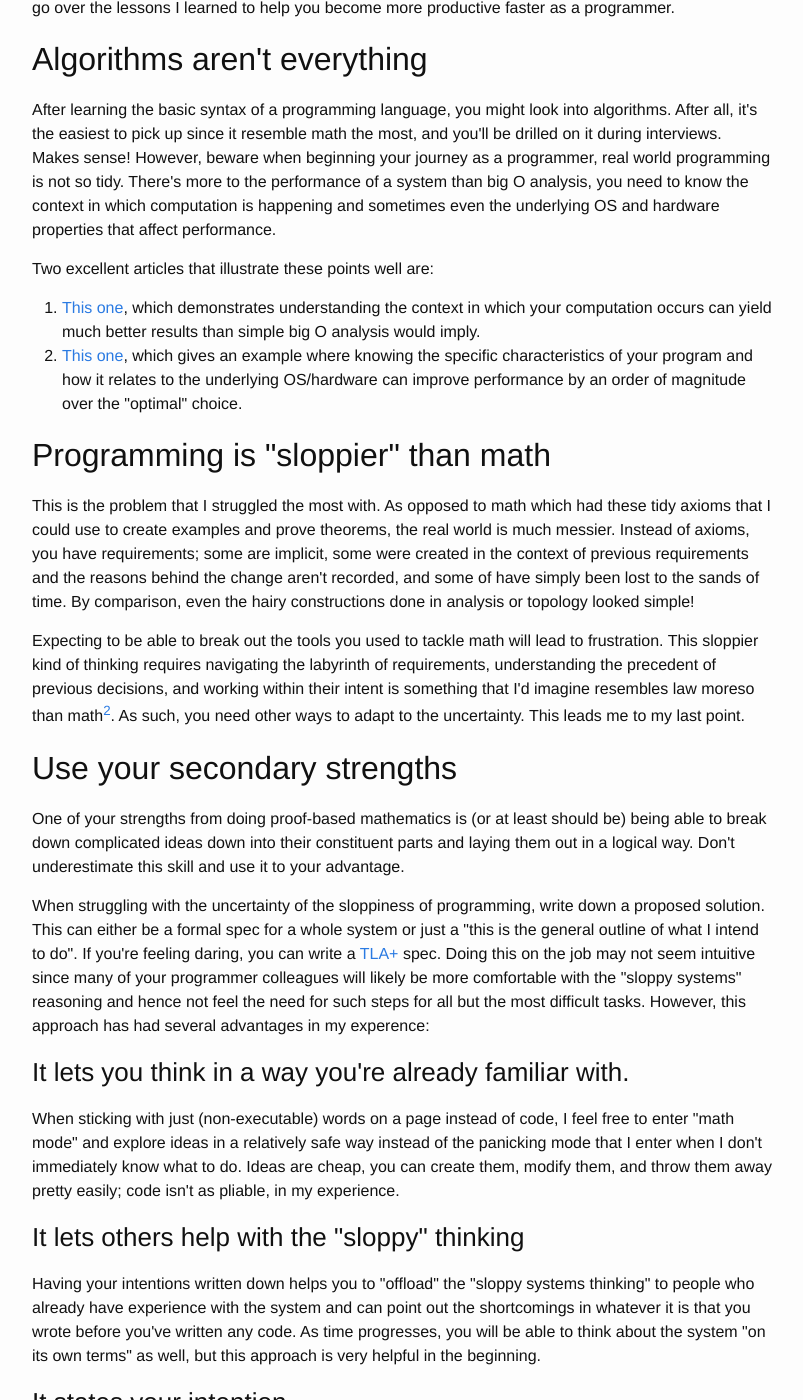
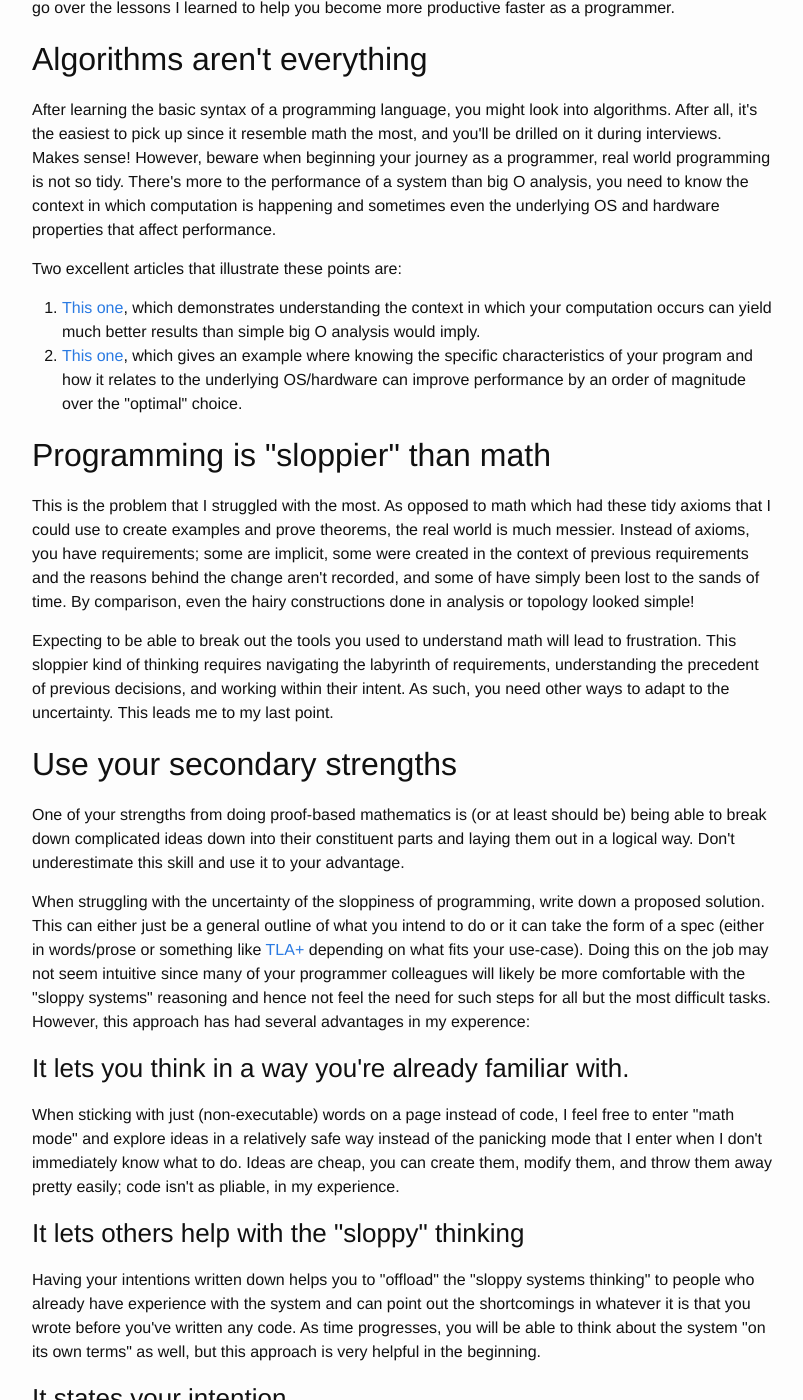
Before and after one commit to b-t-g/b-t-g.github.io, a Jekyll site: the page built from _posts/2020-10-03-programming-for-math-people.html, in a window 1280 px wide and 1400 px high, scrolled down 342 px. Shown: the whole window, without its empty margins (238-1041 px from the left). Built offline with Jekyll 4.4.1, drawn with Linux system fonts in a browser that asks for light colours.

Commit message:
Refactor words

```diff
--- a/_posts/2020-10-03-programming-for-math-people.html
+++ b/_posts/2020-10-03-programming-for-math-people.html
@@ -25,7 +25,7 @@ After learning the basic syntax of a programming language, you might look into a
 </p>
 
 <p>
-Two excellent articles that illustrate these points well are:
+Two excellent articles that illustrate these points are:
 </p>
 
 <ol class="org-ol">
@@ -39,11 +39,11 @@ Two excellent articles that illustrate these points well are:
 <h2 id="org5c78664">Programming is "sloppier" than math</h2>
 <div class="outline-text-2" id="text-org5c78664">
 <p>
-This is the problem that I struggled the most with. As opposed to math which had these tidy axioms that I could use to create examples and prove theorems, the real world is much messier. Instead of axioms, you have requirements; some are implicit, some were created in the context of previous requirements and the reasons behind the change aren't recorded, and some of have simply been lost to the sands of time. By comparison, even the hairy constructions done in analysis or topology looked simple!
+This is the problem that I struggled with the most. As opposed to math which had these tidy axioms that I could use to create examples and prove theorems, the real world is much messier. Instead of axioms, you have requirements; some are implicit, some were created in the context of previous requirements and the reasons behind the change aren't recorded, and some of have simply been lost to the sands of time. By comparison, even the hairy constructions done in analysis or topology looked simple!
 </p>
 
 <p>
-Expecting to be able to break out the tools you used to tackle math will lead to frustration. This sloppier kind of thinking requires navigating the labyrinth of requirements, understanding the precedent of previous decisions, and working within their intent is something that I'd imagine resembles law moreso than math<sup><a id="fnr.2" class="footref" href="#fn.2">2</a></sup>. As such, you need other ways to adapt to the uncertainty. This leads me to my last point.
+Expecting to be able to break out the tools you used to understand math will lead to frustration. This sloppier kind of thinking requires navigating the labyrinth of requirements, understanding the precedent of previous decisions, and working within their intent. As such, you need other ways to adapt to the uncertainty. This leads me to my last point.
 </p>
 </div>
 </div>
@@ -56,7 +56,7 @@ One of your strengths from doing proof-based mathematics is (or at least should
 </p>
 
 <p>
-When struggling with the uncertainty of the sloppiness of programming, write down a proposed solution. This can either be a formal spec for a whole system or just a "this is the general outline of what I intend to do". If you're feeling daring, you can write a <a href="http://lamport.azurewebsites.net/tla/tla.html">TLA+</a> spec. Doing this on the job may not seem intuitive since many of your programmer colleagues will likely be more comfortable with the "sloppy systems" reasoning and hence not feel the need for such steps for all but the most difficult tasks. However, this approach has had several advantages in my experence:
+When struggling with the uncertainty of the sloppiness of programming, write down a proposed solution. This can either just be a general outline of what you intend to do or it can take the form of a spec (either in words/prose or something like <a href="https://lamport.azurewebsites.net/tla/tla.html">TLA+</a> depending on what fits your use-case). Doing this on the job may not seem intuitive since many of your programmer colleagues will likely be more comfortable with the "sloppy systems" reasoning and hence not feel the need for such steps for all but the most difficult tasks. However, this approach has had several advantages in my experence:
 </p>
 </div>
 
@@ -117,10 +117,6 @@ The transition from math to programming may not be as smooth as you'd like, but
 This was told to me not just by math elitists, but by people who were knowledgable about programming as well!
 </p></div></div>
 
-<div class="footdef"><sup><a id="fn.2" class="footnum" href="#fnr.2">2</a></sup> <div class="footpara"><p class="footpara">
-I am not a lawyer.
-</p></div></div>
-
 
 </div>
 </div>
```
